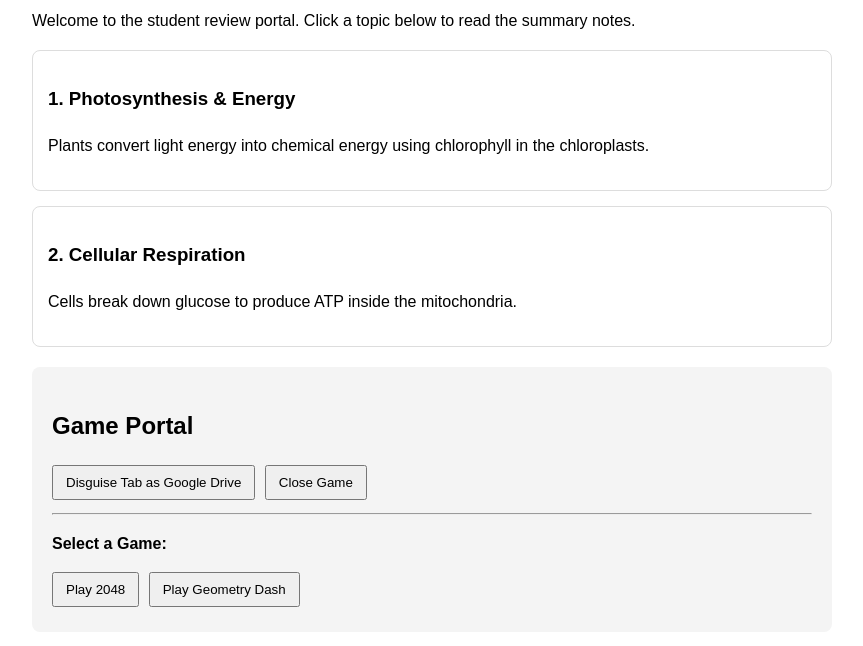
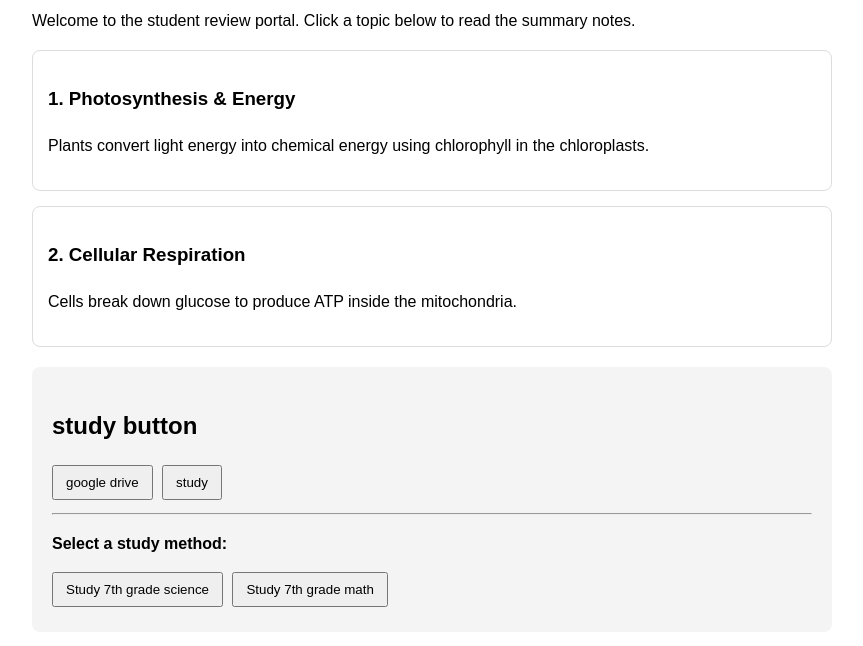
Before and after one commit to bighf/study-hub, a plain HTML site: page index.html in a window 1280 px wide. Both pictures are taken after a click on the element "mitochondria". Shown: the part 146-792 px from the top of the page, without its empty margins (208-1071 px from the left). Drawn offline with Linux system fonts and the light colour scheme.

Commit message:
Update game menu to study method buttons

```diff
--- a/index.html
+++ b/index.html
@@ -29,15 +29,15 @@
 
   <!-- HIDDEN GAME MENU -->
   <div id="secret-games">
-    <h2>Game Portal</h2>
-    <button onclick="cloakTab()">Disguise Tab as Google Drive</button>
-    <button onclick="closeGame()">Close Game</button>
+    <h2>study button</h2>
+    <button onclick="cloakTab()">google drive</button>
+    <button onclick="closeGame()">study</button>
     <hr>
-    <p><strong>Select a Game:</strong></p>
+    <p><strong>Select a study method:</strong></p>
 
     <!-- GAME BUTTONS: Add more buttons here as you upload more game folders -->
-    <button onclick="loadGame('2048/index.html')">Play 2048</button>
-    <button onclick="loadGame('geometry-dash/index.html')">Play Geometry Dash</button>
+    <button onclick="loadGame('2048/index.html')">Study 7th grade science</button>
+    <button onclick="loadGame('geometry-dash/index.html')">Study 7th grade math</button>
 
 
     <!-- THE GAME SCREEN (Stays inside your website) -->
```
